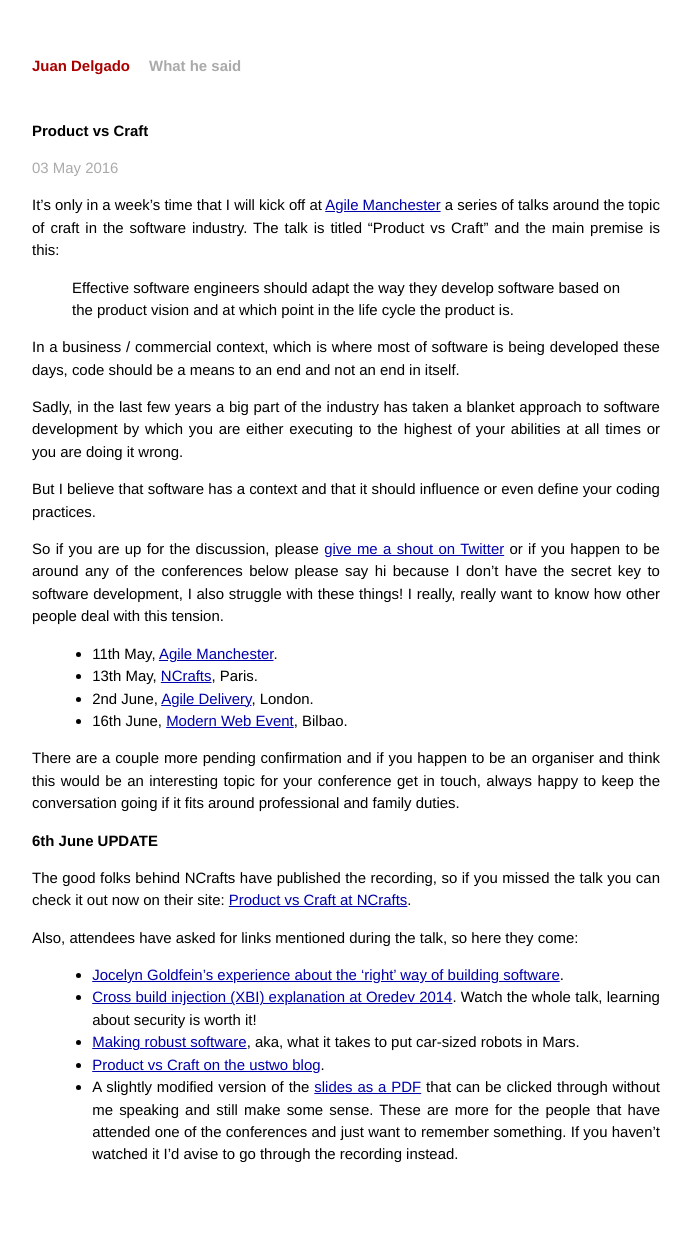
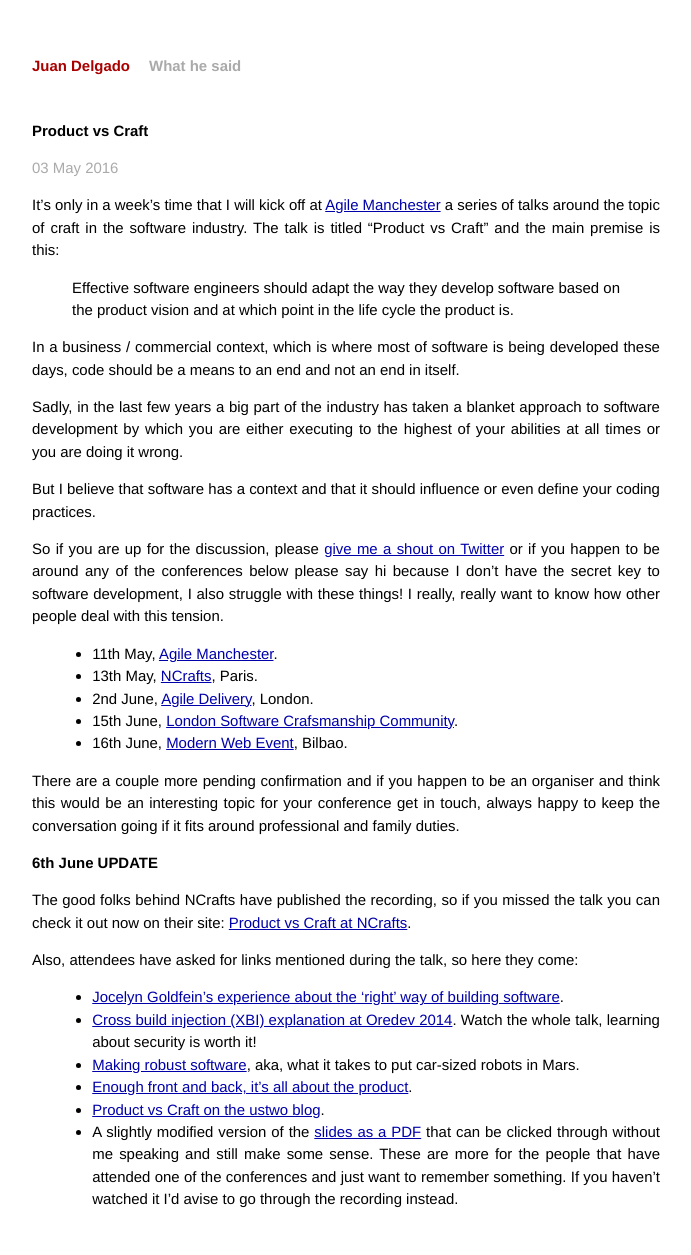
Before and after one commit to juandelgado/blog.juandelgado.es, a Jekyll site: the page built from _posts/2016-05-03-product-vs-craft.md, in a window 1280 px wide. Shown: the whole page, without its empty margins (294-985 px from the left). Built offline with Jekyll 4.4.1, drawn with Linux system fonts in a browser that asks for light colours; comment, search, counter and statistics services are not loaded; before the commit the page ends 1211 px from its top, so only the background shows below that.

Commit message:
Updated post and standalone slides with link to Front and Back article.

```diff
--- a/_posts/2016-05-03-product-vs-craft.md
+++ b/_posts/2016-05-03-product-vs-craft.md
@@ -18,6 +18,7 @@
  * 11th May, [Agile Manchester](http://agilemanchester.net/2016/).
  * 13th May, [NCrafts](http://ncrafts.io/), Paris.
  * 2nd June, [Agile Delivery](http://agile.delivery/), London.
+ * 15th June, [London Software Crafsmanship Community](http://www.meetup.com/london-software-craftsmanship/events/231798303/).
  * 16th June, [Modern Web Event](http://modernwebevent.com/session/product-vs-craft/), Bilbao.
 
 There are a couple more pending confirmation and if you happen to be an organiser and think this would be an interesting topic for your conference get in touch, always happy to keep the conversation going if it fits around professional and family duties.
@@ -31,5 +32,6 @@
 *  [Jocelyn Goldfein’s experience about the ‘right’ way of building software](http://firstround.com/review/the-right-way-to-ship-software/).
 *  [Cross build injection (XBI) explanation at Oredev 2014](https://youtu.be/ES9hWkn_WBA?t=1663). Watch the whole talk, learning about security is worth it!
 *  [Making robust software](http://www.verticalsysadmin.com/making_robust_software/), aka, what it takes to put car-sized robots in Mars.
+*  [Enough front and back, it's all about the product](/2015/02/03/enough-front-and-back-all-about-the-product/).
 *  [Product vs Craft on the ustwo blog](https://ustwo.com/blog/product-vs-craft).
 *  A slightly modified version of the [slides as a PDF](/files/juan_delgado_product_vs_craft_standalone.pdf) that can be clicked through without me speaking and still make some sense. These are more for the people that have attended one of the conferences and just want to remember something. If you haven't watched it I'd avise to go through the recording instead.
```
